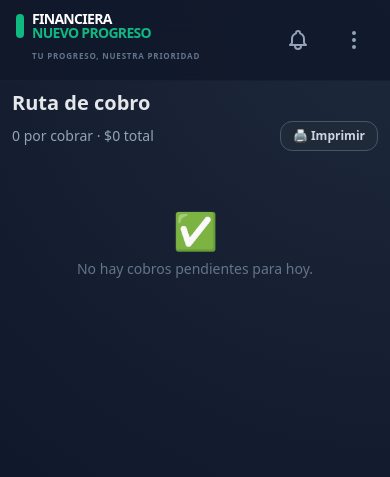
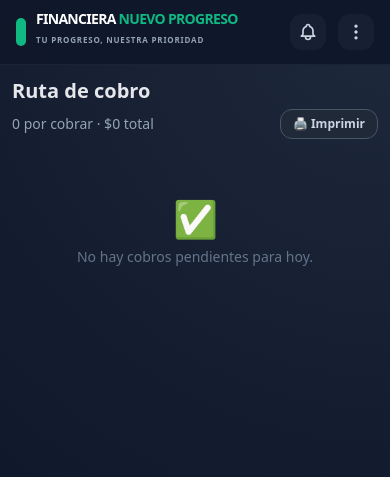
Before and after one commit to Bonilla00/Financiera-Nuevo-Progreso-, a Flask app: page /cobro/hoy in a window 390 px wide. Shown: the top 477 px of the page. Run offline with Flask 3, Linux system fonts and the light colour scheme; the visitor is signed in with stand-in values (Sample User, id 1); data that the repository does not hold is empty; some libraries are stand-ins or nearby versions.

Commit message:
Implementar sistema responsive profesional para móvil, tablet y PC

```diff
--- a/templates/base.html
+++ b/templates/base.html
@@ -316,68 +316,93 @@
   {% endwith %}
 
   {% if session.user_id %}
-  <header class="sticky top-0 z-50 bg-[#0F172A]/80 backdrop-blur-lg border-b border-slate-800/50 px-4 py-3">
-    <div class="max-w-lg mx-auto flex justify-between items-center">
-      <div class="flex flex-col">
-        <div class="flex items-center gap-2">
-          <div class="w-2 h-6 bg-emerald-500 rounded-full"></div>
-          <h1 class="text-sm font-black leading-none tracking-tighter text-white">
-            FINANCIERA <br> <span class="text-emerald-500">NUEVO PROGRESO</span>
-          </h1>
-        </div>
-        <p class="text-[8px] text-slate-500 font-bold uppercase tracking-widest mt-1 ml-4">Tu progreso, nuestra prioridad</p>
+  <header class="sticky top-0 z-50 bg-[#0F172A]/90 backdrop-blur-xl border-b border-slate-800/80 px-4 py-3">
+    <div class="max-w-7xl mx-auto flex justify-between items-center gap-4">
+      <!-- Marca y Eslogan -->
+      <div class="flex items-center gap-3">
+        <a href="{{ url_for('inicio') }}" class="flex items-center gap-2.5 group">
+          <div class="w-2.5 h-7 bg-emerald-500 rounded-full group-hover:bg-emerald-400 transition-colors"></div>
+          <div class="flex flex-col">
+            <h1 class="text-sm md:text-base font-black leading-none tracking-tighter text-white">
+              FINANCIERA <span class="text-emerald-500">NUEVO PROGRESO</span>
+            </h1>
+            <p class="text-[8px] md:text-[9px] text-slate-400 font-bold uppercase tracking-widest mt-0.5">Tu progreso, nuestra prioridad</p>
+          </div>
+        </a>
       </div>
 
-      <div class="flex items-center gap-4">
-        <!-- Campana -->
-        <a href="{{ url_for('notificaciones_centro') }}" class="relative p-2 text-slate-400 hover:text-white transition-colors">
-          <svg xmlns="http://www.w3.org/2000/svg" class="h-6 w-6" fill="none" viewBox="0 0 24 24" stroke="currentColor">
+      <!-- Navegación Escritorio / Laptop (lg:flex) -->
+      <nav class="hidden lg:flex items-center gap-1 font-bold text-xs uppercase tracking-wider text-slate-300">
+        <a href="{{ url_for('inicio') }}" class="px-3 py-2 rounded-xl transition-colors hover:bg-slate-800/60 hover:text-white {% if request.endpoint == 'inicio' %}text-emerald-400 bg-emerald-950/30 border border-emerald-800/40{% endif %}">
+          🏠 Inicio
+        </a>
+        <a href="{{ url_for('clientes_list') }}" class="px-3 py-2 rounded-xl transition-colors hover:bg-slate-800/60 hover:text-white {% if 'clientes' in (request.endpoint or '') %}text-emerald-400 bg-emerald-950/30 border border-emerald-800/40{% endif %}">
+          👥 Clientes
+        </a>
+        <a href="{{ url_for('prestamos_list') }}" class="px-3 py-2 rounded-xl transition-colors hover:bg-slate-800/60 hover:text-white {% if 'prestamos' in (request.endpoint or '') %}text-emerald-400 bg-emerald-950/30 border border-emerald-800/40{% endif %}">
+          📄 Créditos
+        </a>
+        <a href="{{ url_for('cobro_hoy') }}" class="px-3 py-2 rounded-xl transition-colors hover:bg-slate-800/60 hover:text-white {% if request.endpoint == 'cobro_hoy' %}text-emerald-400 bg-emerald-950/30 border border-emerald-800/40{% endif %}">
+          💰 Cobro Hoy
+        </a>
+        {% if is_admin %}
+        <a href="{{ url_for('reportes') }}" class="px-3 py-2 rounded-xl transition-colors hover:bg-slate-800/60 hover:text-white {% if request.endpoint == 'reportes' %}text-emerald-400 bg-emerald-950/30 border border-emerald-800/40{% endif %}">
+          📊 Reportes
+        </a>
+        <a href="{{ url_for('admin_usuarios') }}" class="px-3 py-2 rounded-xl transition-colors hover:bg-slate-800/60 hover:text-white {% if 'admin' in (request.endpoint or '') %}text-emerald-400 bg-emerald-950/30 border border-emerald-800/40{% endif %}">
+          🛡️ Admin
+        </a>
+        {% endif %}
+      </nav>
+
+      <!-- Botones de Acción (Campana y Menú de usuario) -->
+      <div class="flex items-center gap-3">
+        <!-- Campana Notificaciones -->
+        <a href="{{ url_for('notificaciones_centro') }}" class="relative p-2 rounded-xl bg-slate-800/50 text-slate-300 hover:text-white hover:bg-slate-800 transition-colors" title="Notificaciones">
+          <svg xmlns="http://www.w3.org/2000/svg" class="h-5 w-5" fill="none" viewBox="0 0 24 24" stroke="currentColor">
             <path stroke-linecap="round" stroke-linejoin="round" stroke-width="2" d="M15 17h5l-1.405-1.405A2.032 2.032 0 0118 14.158V11a6.002 6.002 0 00-4-5.659V5a2 2 0 10-4 0v.341C7.67 6.165 6 8.388 6 11v3.159c0 .538-.214 1.055-.595 1.436L4 17h5m6 0v1a3 3 0 11-6 0v-1m6 0H9" />
           </svg>
-          <span id="notif-badge-top" class="hidden absolute top-1.5 right-1.5 flex h-4 w-4 items-center justify-center rounded-full bg-rose-500 text-[8px] font-black text-white border-2 border-[#0F172A]"></span>
+          <span id="notif-badge-top" class="hidden absolute -top-1 -right-1 flex h-4 w-4 items-center justify-center rounded-full bg-rose-500 text-[8px] font-black text-white border-2 border-[#0F172A]"></span>
         </a>
 
-        <!-- Botón Tres Puntos -->
-        <button id="btn-menu-toggle" class="p-2 text-slate-400 hover:text-white transition-colors">
-          <svg xmlns="http://www.w3.org/2000/svg" class="h-6 w-6" fill="none" viewBox="0 0 24 24" stroke="currentColor">
+        <!-- Botón Tres Puntos / Menú Desplegable -->
+        <button id="btn-menu-toggle" class="p-2 rounded-xl bg-slate-800/50 text-slate-300 hover:text-white hover:bg-slate-800 transition-colors" aria-label="Abrir menú">
+          <svg xmlns="http://www.w3.org/2000/svg" class="h-5 w-5" fill="none" viewBox="0 0 24 24" stroke="currentColor">
             <path stroke-linecap="round" stroke-linejoin="round" stroke-width="2" d="M12 5v.01M12 12v.01M12 19v.01M12 6a1 1 0 110-2 1 1 0 010 2zm0 7a1 1 0 110-2 1 1 0 010 2zm0 7a1 1 0 110-2 1 1 0 010 2z" />
           </svg>
         </button>
       </div>
     </div>
 
-    <!-- Menú Desplegable -->
-    <div id="dropdown-menu" class="hidden absolute right-4 top-16 w-56 bg-[#1E293B] border border-slate-700/50 rounded-2xl shadow-2xl overflow-hidden z-[60]">
+    <!-- Menú Desplegable flotante -->
+    <div id="dropdown-menu" class="hidden absolute right-4 top-16 w-56 bg-[#1E293B] border border-slate-700/80 rounded-2xl shadow-2xl overflow-hidden z-[60]">
       <div class="py-2">
-        <a href="{{ url_for('configuracion') }}" class="flex items-center gap-3 px-4 py-3 text-sm text-slate-300 hover:bg-slate-800/50 hover:text-white transition-colors">
+        <a href="{{ url_for('configuracion') }}" class="flex items-center gap-3 px-4 py-3 text-sm text-slate-300 hover:bg-slate-800/60 hover:text-white transition-colors">
           <span>👤</span> Mi perfil
         </a>
-        <a href="{{ url_for('notificaciones_centro') }}" class="flex items-center justify-between px-4 py-3 text-sm text-slate-300 hover:bg-slate-800/50 hover:text-white transition-colors">
+        <a href="{{ url_for('notificaciones_centro') }}" class="flex items-center justify-between px-4 py-3 text-sm text-slate-300 hover:bg-slate-800/60 hover:text-white transition-colors">
           <div class="flex items-center gap-3"><span>🔔</span> Notificaciones</div>
           <span id="notif-badge-menu" class="hidden h-5 w-5 flex items-center justify-center rounded-full bg-rose-500 text-[10px] font-bold text-white"></span>
         </a>
-        <a href="{{ url_for('configuracion') }}" class="flex items-center gap-3 px-4 py-3 text-sm text-slate-300 hover:bg-slate-800/50 hover:text-white transition-colors border-b border-slate-700/30">
+        <a href="{{ url_for('configuracion') }}" class="flex items-center gap-3 px-4 py-3 text-sm text-slate-300 hover:bg-slate-800/60 hover:text-white transition-colors border-b border-slate-700/30">
           <span>⚙️</span> Configuración
         </a>
 
         {% if is_admin %}
-        <a href="{{ url_for('admin_usuarios') }}" class="flex items-center justify-between px-4 py-3 text-sm text-slate-300 hover:bg-slate-800/50 hover:text-white transition-colors">
+        <a href="{{ url_for('admin_usuarios') }}" class="flex items-center justify-between px-4 py-3 text-sm text-slate-300 hover:bg-slate-800/60 hover:text-white transition-colors">
           <div class="flex items-center gap-3"><span>👥</span> Usuarios</div>
-          <span class="text-[9px] bg-cyan-500/10 text-cyan-400 px-1.5 py-0.5 rounded border border-cyan-500/20">ADMIN</span>
+          <span class="text-[9px] bg-cyan-500/10 text-cyan-400 px-1.5 py-0.5 rounded border border-cyan-500/20 font-bold">ADMIN</span>
         </a>
-        <a href="{{ url_for('reportes') }}" class="flex items-center justify-between px-4 py-3 text-sm text-slate-300 hover:bg-slate-800/50 hover:text-white transition-colors">
+        <a href="{{ url_for('reportes') }}" class="flex items-center justify-between px-4 py-3 text-sm text-slate-300 hover:bg-slate-800/60 hover:text-white transition-colors">
             <div class="flex items-center gap-3"><span>📊</span> Reportes</div>
-            <span class="text-[9px] bg-cyan-500/10 text-cyan-400 px-1.5 py-0.5 rounded border border-cyan-500/20">ADMIN</span>
+            <span class="text-[9px] bg-cyan-500/10 text-cyan-400 px-1.5 py-0.5 rounded border border-cyan-500/20 font-bold">ADMIN</span>
         </a>
-        <a href="{{ url_for('backup_sql') }}" class="flex items-center justify-between px-4 py-3 text-sm text-slate-300 hover:bg-slate-800/50 hover:text-white transition-colors border-b border-slate-700/30">
+        <a href="{{ url_for('backup_sql') }}" class="flex items-center justify-between px-4 py-3 text-sm text-slate-300 hover:bg-slate-800/60 hover:text-white transition-colors border-b border-slate-700/30">
           <div class="flex items-center gap-3"><span>🗄️</span> Copias de seguridad</div>
-          <span class="text-[9px] bg-cyan-500/10 text-cyan-400 px-1.5 py-0.5 rounded border border-cyan-500/20">ADMIN</span>
+          <span class="text-[9px] bg-cyan-500/10 text-cyan-400 px-1.5 py-0.5 rounded border border-cyan-500/20 font-bold">ADMIN</span>
         </a>
         {% endif %}
 
-        <a href="#" class="flex items-center gap-3 px-4 py-3 text-sm text-slate-300 hover:bg-slate-800/50 hover:text-white transition-colors">
-          <span>❓</span> Ayuda
-        </a>
         <a href="{{ url_for('logout') }}" class="flex items-center gap-3 px-4 py-3 text-sm text-rose-400 hover:bg-rose-500/10 transition-colors mt-1 font-bold">
           <span>🚪</span> Cerrar sesión
         </a>
@@ -386,7 +411,7 @@
   </header>
   {% endif %}
 
-  <main class="max-w-lg mx-auto px-3 pt-2">
+  <main class="max-w-md sm:max-w-2xl md:max-w-4xl lg:max-w-6xl xl:max-w-7xl mx-auto px-3 sm:px-4 lg:px-6 pt-3 pb-12">
     <div id="page-content">
       {% block content %}{% endblock %}
     </div>
@@ -457,7 +482,7 @@
   </div>
 
   {% if session.user_id %}
-  <nav class="app-bottom-nav fixed bottom-0 inset-x-0 z-40 flex min-h-[4.5rem] justify-around items-center border-t border-slate-800 bg-[#0F172A]/95 backdrop-blur-xl pb-[var(--nav-safe-bottom)]">
+  <nav class="app-bottom-nav fixed bottom-0 inset-x-0 z-40 flex lg:hidden min-h-[4.5rem] justify-around items-center border-t border-slate-800 bg-[#0F172A]/95 backdrop-blur-xl pb-[var(--nav-safe-bottom)]">
     <a href="{{ url_for('inicio') }}" class="flex flex-col items-center py-2 transition-all duration-300 group {% if request.endpoint == 'inicio' %}text-emerald-500 nav-active-glow{% else %}text-slate-500 hover:text-slate-300{% endif %}">
       <span class="text-xl mb-1 group-active:scale-125 transition-transform">🏠</span>
       <span class="text-[10px] font-bold uppercase tracking-tighter">Inicio</span>
--- a/templates/clientes.html
+++ b/templates/clientes.html
@@ -61,8 +61,8 @@
     {% endfor %}
   </div>
 
-  <!-- Listado de Tarjetas -->
-  <div id="grid-clientes" class="grid grid-cols-1 md:grid-cols-2 gap-4">
+  <!-- Listado de Tarjetas Responsive (1 col móvil, 2 col tablet, 3 cols desktop) -->
+  <div id="grid-clientes" class="grid grid-cols-1 md:grid-cols-2 lg:grid-cols-3 gap-4">
     {% for c in clientes %}
     <div class="card-cliente bg-panel border border-slate-800 rounded-3xl p-5 shadow-xl transition-all hover:border-slate-700 relative overflow-hidden group">
 
--- a/templates/cobro_hoy.html
+++ b/templates/cobro_hoy.html
@@ -7,7 +7,7 @@
   <a href="{{ url_for('cobro_hoy_print') }}" class="rounded-xl bg-panel2 border border-slate-600 px-3 py-1.5 text-xs text-slate-300 font-bold">🖨️ Imprimir</a>
 </div>
 
-<div class="space-y-3" id="lista-cobro">
+<div class="grid grid-cols-1 md:grid-cols-2 lg:grid-cols-3 gap-4" id="lista-cobro">
   {% for r in rows %}
   {% set mapas = url_maps(r[3], r[2]) %}
   {% set tel_h = url_tel(r[4]) %}
--- a/templates/prestamos.html
+++ b/templates/prestamos.html
@@ -41,8 +41,8 @@
     {% endfor %}
   </div>
 
-  <!-- Grid de Préstamos -->
-  <div id="grid-prestamos" class="space-y-4">
+  <!-- Grid de Préstamos (Responsive: 1 col móvil, 2 col tablet, 3 cols desktop) -->
+  <div id="grid-prestamos" class="grid grid-cols-1 md:grid-cols-2 lg:grid-cols-3 gap-4">
     {% for p in prestamos %}
     {% set progreso = (p.pagadas / p.cuotas * 100)|round|int if p.cuotas > 0 else 0 %}
     <div class="card-prestamo bg-panel border border-slate-800 rounded-[2rem] p-6 shadow-xl transition-all hover:border-slate-700 relative overflow-hidden group">
--- a/templates/reportes.html
+++ b/templates/reportes.html
@@ -15,7 +15,7 @@
   <a href="{{ url_for(route, periodo='mes') }}" class="px-3 py-1.5 rounded-full text-xs font-semibold {% if periodo in ('mes','mes_actual') %}bg-accent text-slate-900{% else %}bg-panel2 text-slate-300 border border-slate-600{% endif %}">Este mes</a>
 </div>
 
-<div class="grid grid-cols-2 gap-2 mb-4">
+<div class="grid grid-cols-2 md:grid-cols-4 gap-3 mb-6">
   <div class="bg-panel rounded-xl border border-slate-700 p-3">
     <p class="text-slate-500 text-[10px] uppercase font-semibold">Total prestado</p>
     <p class="text-lg font-bold text-accent leading-tight">{{ fmt_money(total_prestado) }}</p>
```
Also changed, not shown: templates/base_admin.html (+12 -11 lines), templates/index.html (+18 -16 lines).
